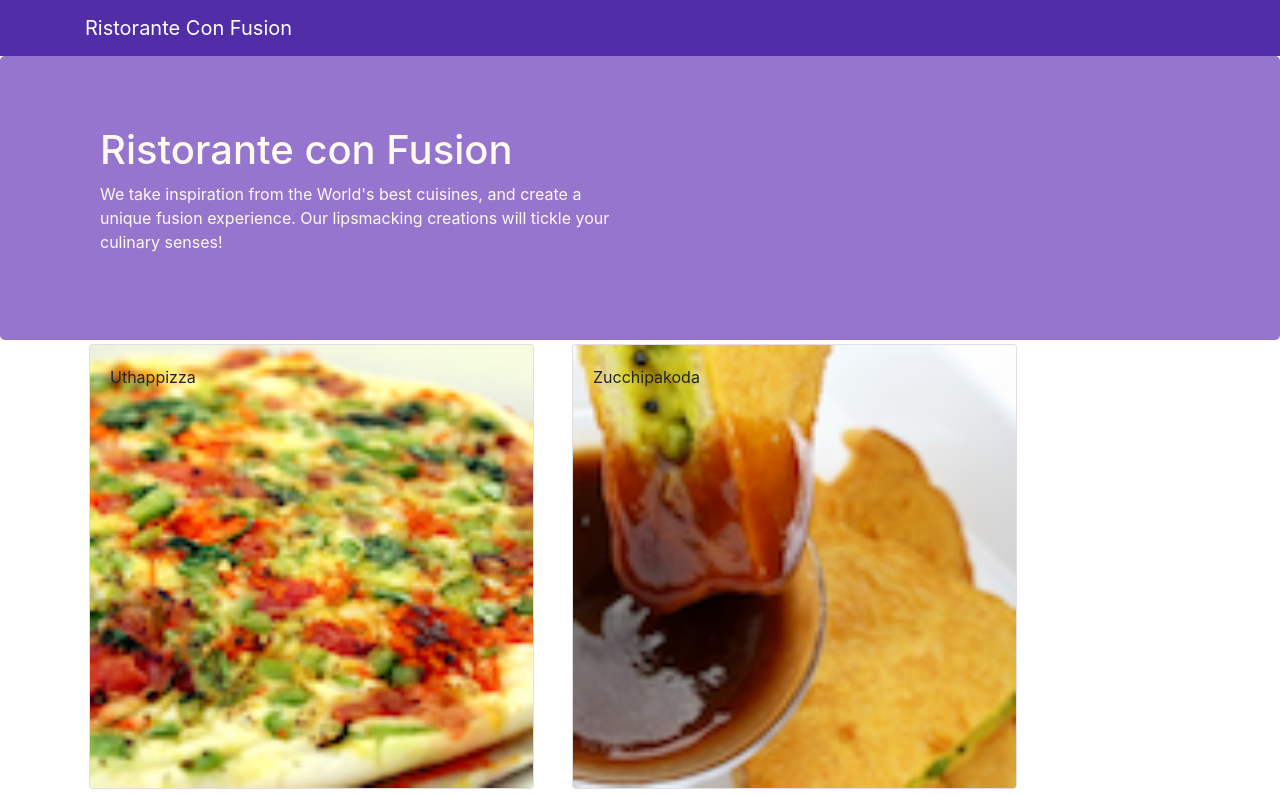
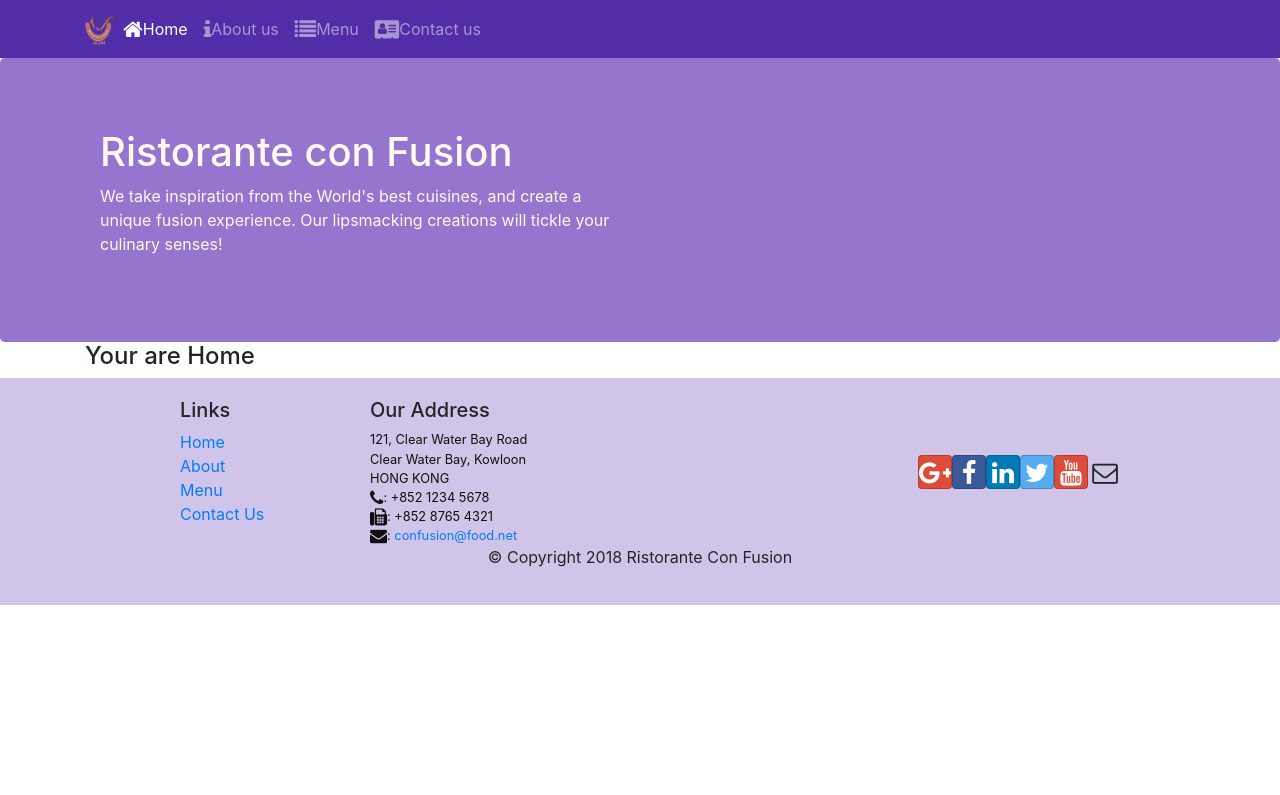
Before and after one commit to jzendle/react, a React (Create React App) app: page /home in a window 1280 px wide. Shown: the top 795 px of the page. Built offline with nearby package versions, Linux system fonts and the light colour scheme.

Commit message:
added nav router

```diff
--- a/src/App.js
+++ b/src/App.js
@@ -1,13 +1,16 @@
 import React from 'react';
 import Main from './components/Main';
 import './App.css';
+import { BrowserRouter } from 'react-router-dom';
 
 class App extends React.Component {
-  render () {
+  render() {
     return (
-    <div className="App">
-        <Main />
-    </div>
+      <BrowserRouter>
+        <div className="App">
+          <Main />
+        </div>
+      </BrowserRouter>
     )
   }
 }
--- a/src/components/DishDetail.js
+++ b/src/components/DishDetail.js
@@ -17,7 +17,7 @@
             </div>)
         }
     )
-        if ( !review_txt|| 0 === review_txt.length )
+    if (!review_txt || 0 === review_txt.length)
         review_txt = <div>no reviews yet. </div>;
 
     ret =
@@ -26,7 +26,7 @@
                 <Card>
                     <CardImg width="100%" src={props.dish.image} alt={props.dish.name} />
                     <CardBody>
-                            <CardTitle>props.dish.name}</CardTitle>
+                        <CardTitle>{props.dish.name}</CardTitle>
                         <CardText>{props.dish.description}</CardText>
                     </CardBody>
 
--- a/src/components/Footer.js
+++ b/src/components/Footer.js
@@ -1,4 +1,5 @@
 import React from 'react';
+import { Link } from 'react-router-dom';
 
 function Footer(props) {
     return(
@@ -8,10 +9,10 @@
                 <div className="col-4 offset-1 col-sm-2">
                     <h5>Links</h5>
                     <ul className="list-unstyled">
-                        <li><a href="#">Home</a></li>
-                        <li><a href="#">About</a></li>
-                        <li><a href="#">Menu</a></li>
-                        <li><a href="contactus.html">Contact</a></li>
+                        <li><Link to="/home">Home</Link></li>
+                        <li><Link to="aboutus">About</Link></li>
+                        <li><Link to="/menu" >Menu</Link></li>
+                        <li><Link to= "/contactus">Contact Us</Link></li>
                     </ul>
                 </div>
                 <div className="col-7 col-sm-5">
--- a/src/components/Header.js
+++ b/src/components/Header.js
@@ -1,13 +1,55 @@
 import React, { Component } from 'react';
-import { Navbar, NavbarBrand, Jumbotron } from 'reactstrap';
+import { Navbar, NavbarBrand, Nav, NavItem, NavbarToggler, Collapse, Jumbotron } from 'reactstrap'
+import { NavLink } from 'react-router-dom';
 
 class Header extends Component {
+
+  constructor(props) {
+    super(props);
+
+    this.state = {
+      isNavOpen: false
+    }
+    this.toggleNav = this.toggleNav.bind(this)
+  }
+
+  toggleNav = () => {
+    this.setState({ isNavOpen : !this.state.isNavOpen })
+  };
+
   render() {
-    return(
+    return (
       <React.Fragment>
-      <Navbar dark>
+        <Navbar dark expand="md">
           <div className="container">
-            <NavbarBrand href="/">Ristorante Con Fusion</NavbarBrand>
+            <NavbarToggler onClick={this.toggleNav} />
+            <NavbarBrand className="mr-auto" href="/">
+               <img src="assets/images/logo.png" height="30" width="30" alt="Ristorante Con Fusion" />
+            </NavbarBrand>
+            <Collapse isOpen={this.state.isNavOpen} navbar>
+              <Nav navbar>
+                <NavItem>
+                  <NavLink className="nav-link" to="/home">
+                    <span className="fa fa-home fa-lg"></span>Home
+                </NavLink>
+                </NavItem>
+                <NavItem>
+                  <NavLink className="nav-link" to="/aboutus">
+                    <span className="fa fa-info fa-lg"></span>About us
+                </NavLink>
+                </NavItem>
+                <NavItem>
+                  <NavLink className="nav-link" to="/menu">
+                    <span className="fa fa-list fa-lg"></span>Menu
+                </NavLink>
+                </NavItem>
+                <NavItem>
+                  <NavLink className="nav-link" to="/contactus">
+                    <span className="fa fa-address-card fa-lg"></span>Contact us
+                </NavLink>
+                </NavItem>
+              </Nav>
+            </Collapse>
           </div>
         </Navbar>
         <Jumbotron>
--- /dev/null
+++ b/src/components/Home.js
@@ -0,0 +1,11 @@
+import React from 'react'
+
+function Home(props) {
+    return (
+     <div className="container">
+         <h4>Your are Home</h4>
+     </div>
+    )
+}
+
+export default Home;
--- a/src/components/Main.js
+++ b/src/components/Main.js
@@ -1,31 +1,37 @@
 import React, { Component } from 'react';
 import Menu from './Menu';
+import Home from './Home';
 import Header from './Header';
 import Footer from './Footer';
-import DishDetail from './DishDetail';
 import { DISHES } from '../shared/dishes';
+import { Switch, Route, Redirect } from 'react-router-dom';
 
 class Main extends Component {
 
   constructor(props) {
     super(props);
     this.state = {
-        dishes: DISHES,
-        selectedDish: null
+      dishes: DISHES,
+      selectedDish: null
     };
   }
 
-  onDishSelect(dishId) {
-    this.setState({ selectedDish: dishId});
-  }
-
   render() {
+    const HomePage = () => {
+      return (
+        <Home />
+      )
+    }
     return (
       <div>
         <Header />
-        <Menu dishes={this.state.dishes} onClick={(dishId) => this.onDishSelect(dishId)} />
-        <DishDetail dish={this.state.dishes.filter((dish) => dish.id === this.state.selectedDish)[0]} />
-	<Footer />
+        <Switch>
+          <Route path="/home" component={HomePage} />
+          <Route exact path="/menu"
+            component={() => <Menu dishes={this.state.dishes} />} />
+          <Redirect to="home" />
+        </Switch>
+        <Footer />
       </div>
     );
   }
```
Lines whose indentation alone changed are shown as unchanged.
